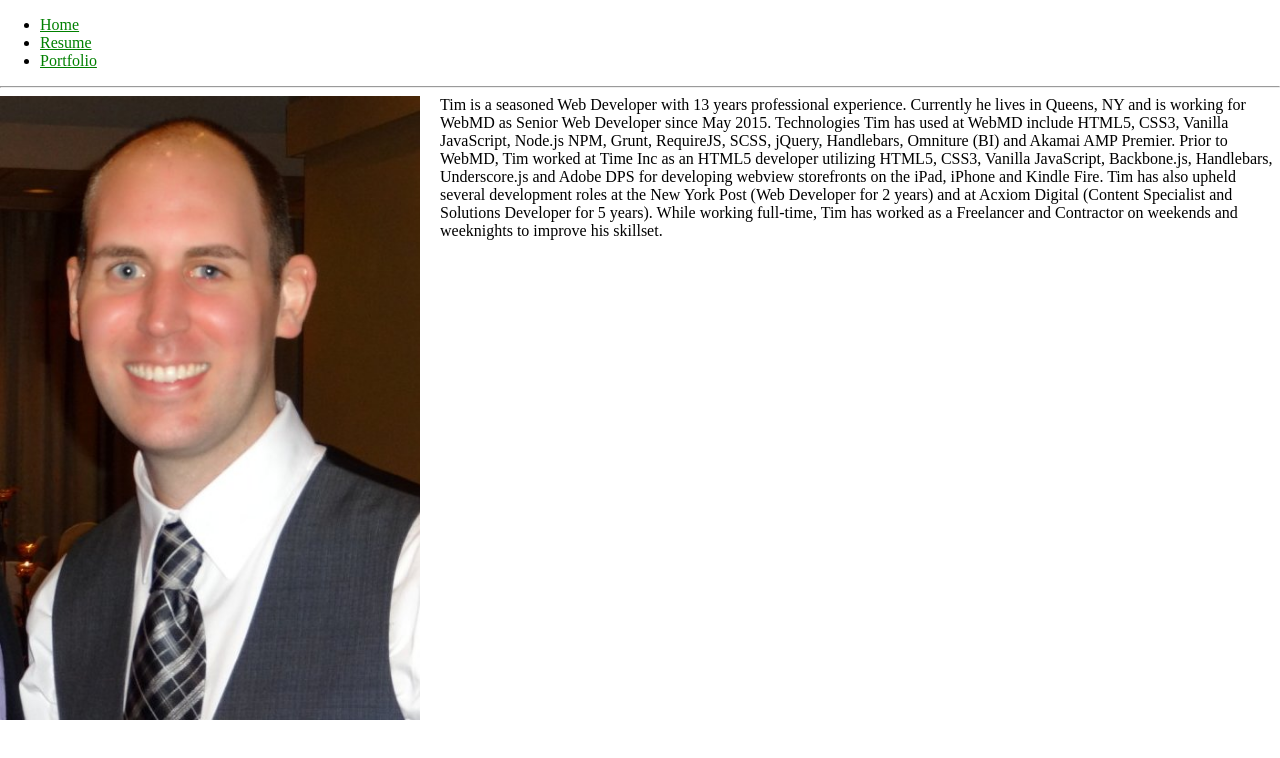
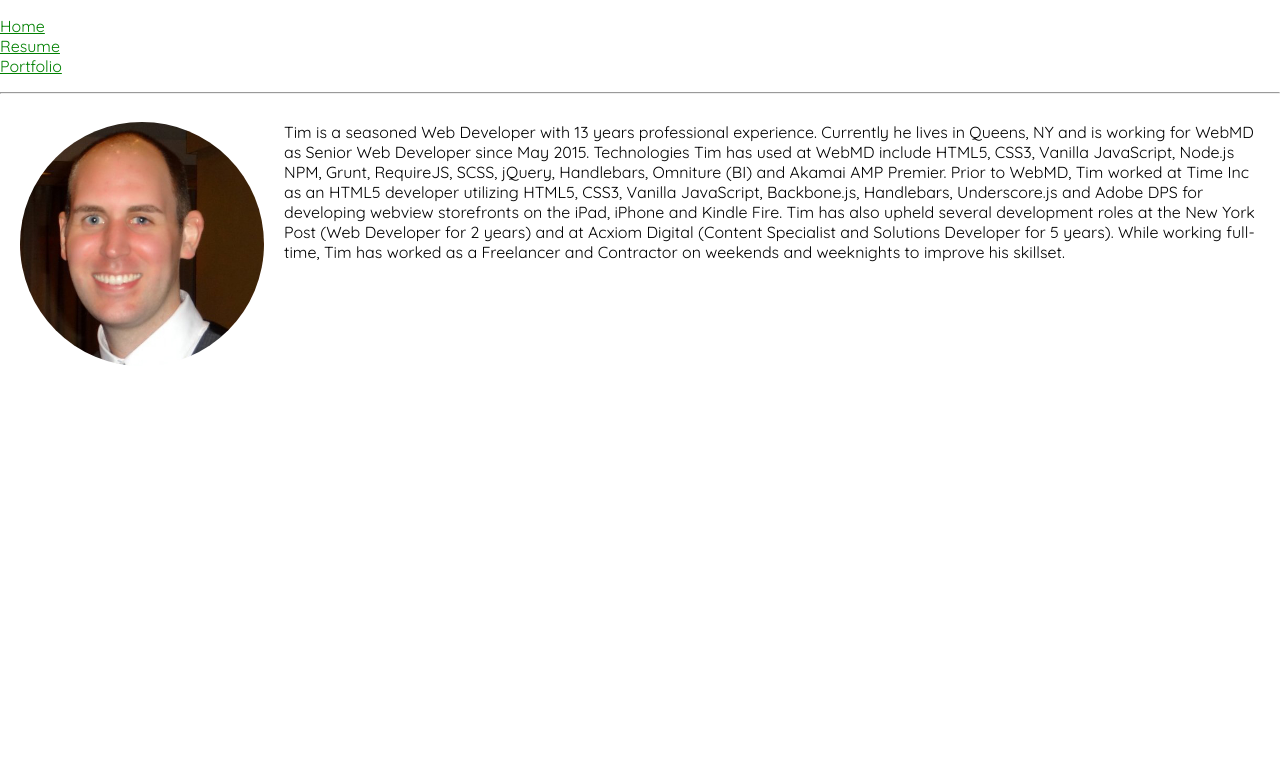
Before and after one commit to tkrofecheck/react-website, a React (Create React App) app: page / in a window 1280 px wide. Shown: the top 758 px of the page. Built offline with nearby package versions, Linux system fonts and the light colour scheme.

Commit message:
add fonts and some layout styling

```diff
--- a/src/Router.js
+++ b/src/Router.js
@@ -6,16 +6,16 @@ import Portfolio from './components/Portfolio';
 
 const Router = () => (
     <BrowserRouter>
-        <div>
+        <div className="router">
             <ul>
                 <li>
-                    <Link to="/">Home</Link>
+                    <Link className="router__link" to="/">Home</Link>
                 </li>
                 <li>
-                    <Link to="/resume">Resume</Link>
+                    <Link className="router__link" to="/resume">Resume</Link>
                 </li>
                 <li>
-                    <Link to="/portfolio">Portfolio</Link>
+                    <Link className="router__link" to="/portfolio">Portfolio</Link>
                 </li>
             </ul>
 
--- a/src/components/Figure.js
+++ b/src/components/Figure.js
@@ -1,10 +1,10 @@
 import React from 'react';
 
 const Figure = (props) => {
-    const { imgSrc, imgAlt } = props;
+    const { className, imgSrc, imgAlt } = props;
 
     return (
-        <figure>
+        <figure className={className}>
             <img src={imgSrc} alt={imgAlt}/>
         </figure>
     )
--- a/src/components/Home.js
+++ b/src/components/Home.js
@@ -1,12 +1,12 @@
 import React from 'react';
 import Data from '../data/home.json';
 import Figure from './Figure';
-import mugshot from '../img/mugshot.jpg';
+import mugshotSquare from '../img/mugshot-square.jpg';
 
 const Home = () => (
     <div className="home">
         <div className="container">
-            <Figure imgSrc={mugshot} />
+            <Figure className="home__figure" imgSrc={mugshotSquare} />
             <div className="home__bio">
                 {Data.bio}
             </div>
--- a/src/index.css
+++ b/src/index.css
@@ -1,7 +1,9 @@
+@import url("https://fonts.googleapis.com/css?family=Quicksand");
 body {
   margin: 0;
   padding: 0;
-  border: 0; }
+  border: 0;
+  background-color: white; }
 
 a {
   color: green; }
@@ -12,13 +14,23 @@ figure {
     max-width: 100%;
     height: auto; }
 
-.site-wrap {
-  background-color: white;
-  font-size: 2rem; }
+ul {
+  list-style: none;
+  padding: 0; }
+  ul li {
+    list-style-type: none; }
+
+#site-wrap {
+  font-family: "Quicksand", sans-serif;
+  font-size: 16px; }
 
 .container {
   display: grid;
-  grid-gap: 20px; }
+  grid-gap: 20px;
+  padding: 20px; }
 
 .home .container {
-  grid-template-columns: 1fr 2fr; }
+  grid-template-columns: 2fr 8fr; }
+
+.home__figure img {
+  border-radius: 100%; }
```
Also changed, not shown: src/img/mugshot-square.jpg (added).
